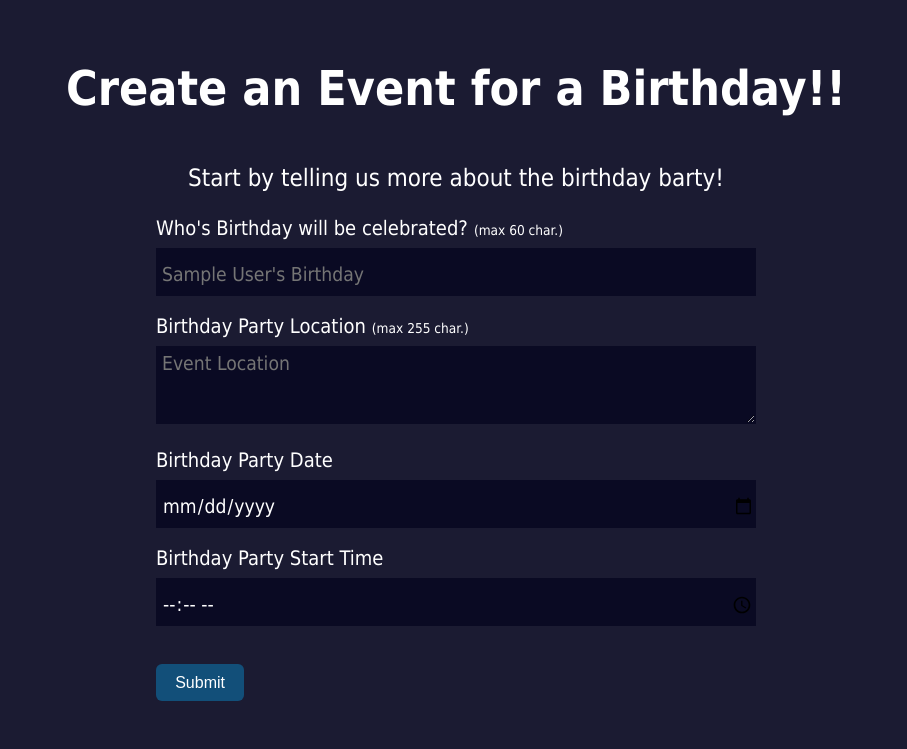
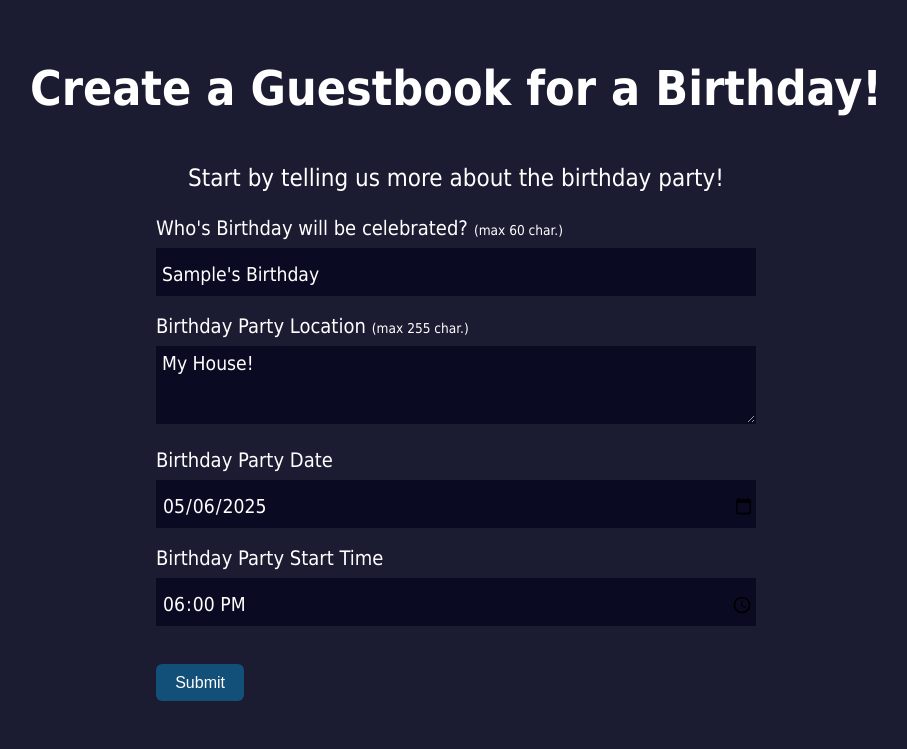
Before and after one commit to canguiano13/roll-call, a Flask app: page /createBirthday in a window 1280 px wide. Shown: the part 69-818 px from the top of the page, without its empty margins (184-1091 px from the left). Run offline with Flask 3, Linux system fonts and the light colour scheme; the visitor is signed in with stand-in values (Sample User, id 1); parts of the project's set-up code (start-up, migrations or seed data) failed here and were passed over.

Commit message:
add autofilled form fields for event templates

```diff
--- /dev/null
+++ b/static/js/autofill.js
@@ -0,0 +1,16 @@
+
+// Set form field for date to one week from today
+const dateInput = document.getElementById('event-date');
+const today = new Date();
+const nextWeek = new Date(today);
+nextWeek.setDate(today.getDate() + 7);
+
+const year = nextWeek.getFullYear();
+const month = String(nextWeek.getMonth() + 1).padStart(2, '0');
+const day = String(nextWeek.getDate()).padStart(2, '0');
+
+dateInput.value = `${year}-${month}-${day}`;
+
+// autofill form field for date to 6pm
+const timeInput = document.getElementById('event-time');
+timeInput.value = "18:00";
--- a/templates/createBirthday.html
+++ b/templates/createBirthday.html
@@ -19,9 +19,9 @@
   </nav>
 
   <main>
-    <h1 id="title">Create an Event for a Birthday!!</h1>
+    <h1 id="title">Create a Guestbook for a Birthday!</h1>
     <div class="master-div-style">
-      <p id="description">Start by telling us more about the birthday barty!</p>
+      <p id="description">Start by telling us more about the birthday party!</p>
       <!--action defines where to send form data. can send to an animation/share page-->
       <form id="survey-form" action="/createevent" method="post" enctype="multipart/form-data">
 
@@ -31,7 +31,7 @@
             <label for="event_title" id="name-label">Who's Birthday will be celebrated?<span class="hint">(max 60 char.)</span></label>
           </div>
           <div class="fields">
-            <input name="event_title" id="event-title" class="input-fields" placeholder="{{ current_user.first_name }} {{ current_user.last_name }}'s Birthday" type="text" required minlength = "1" maxlength = "60">
+            <input name="event_title" id="event-title" class="input-fields" value="{{ current_user.first_name }}'s Birthday" placeholder="{{ current_user.first_name }}'s Birthday" type="text" required minlength = "1" maxlength = "60">
           </div>
         </div>
 
@@ -41,7 +41,7 @@
             <label for="event_address">Birthday Party Location<span class="hint">(max 255 char.)</span></label>
           </div>
           <div class="fields">
-            <textarea name="event_address" id="event-description" class="input-fields"  placeholder="Event Location" cols="1" rows="3" maxlength="255"></textarea>
+            <textarea name="event_address" id="event-description" class="input-fields" placeholder="Event Location" cols="1" rows="3" maxlength="255">My House!</textarea>
           </div>
         </div>
 
@@ -65,19 +65,6 @@
           </div>
         </div>
 
-        <!-- Image Upload -->
-        <!--
-
-        <div class="form-rows">
-          <div class="labels">
-            <label for="event_img">Upload a flyer! (optional)</label>
-          </div>
-          <div class="fields">
-            <input name="event_img" id="event-image" type="file"  accept="image/*">
-          </div>
-        </div><br>
-        -->
-
         <!-- Submit Button -->
         <br>
         <button class="button" id="submit" type="submit">Submit</button>
@@ -85,6 +72,10 @@
       </form>
     </div>
   </main>
+
+  <!--js for autofilling form fields-->
+  <script src="{{ url_for('static', filename='js/autofill.js') }}"></script>
+
   <!-- ─── FUTURE-DATE VALIDATION SCRIPT ───────────────────────────── -->
   <script>
     document.getElementById('survey-form').addEventListener('submit', e => {
```
Also changed, not shown: static/js/slideshow.js (+4 -4 lines), templates/createChristmas.html (+7 -15 lines), templates/createHalloween.html (+6 -14 lines), templates/createStPatty.html (+6 -14 lines).
